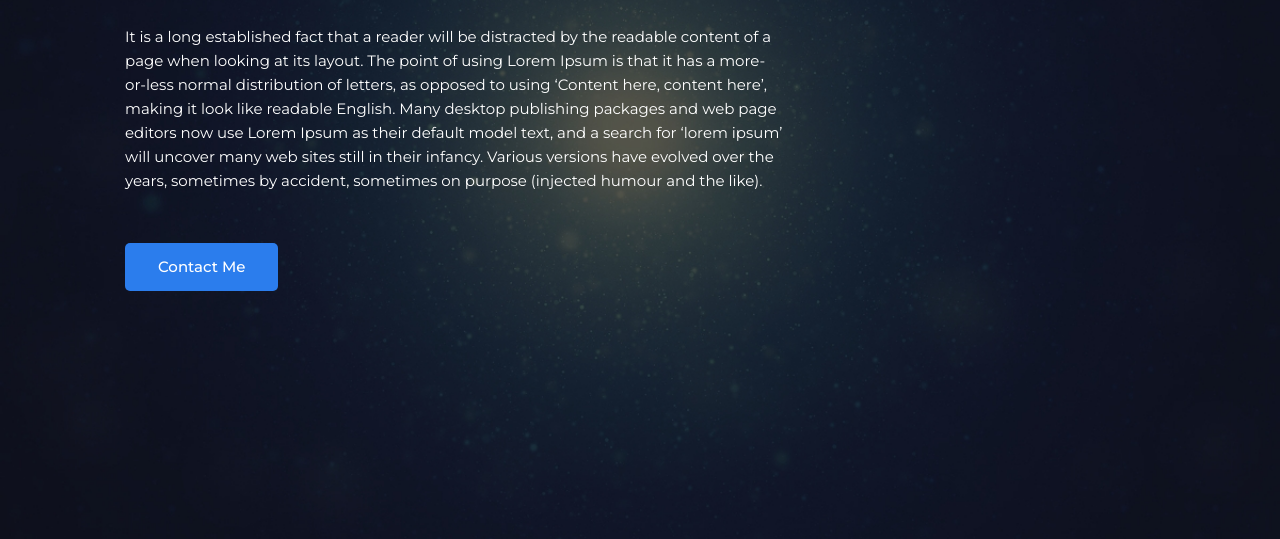
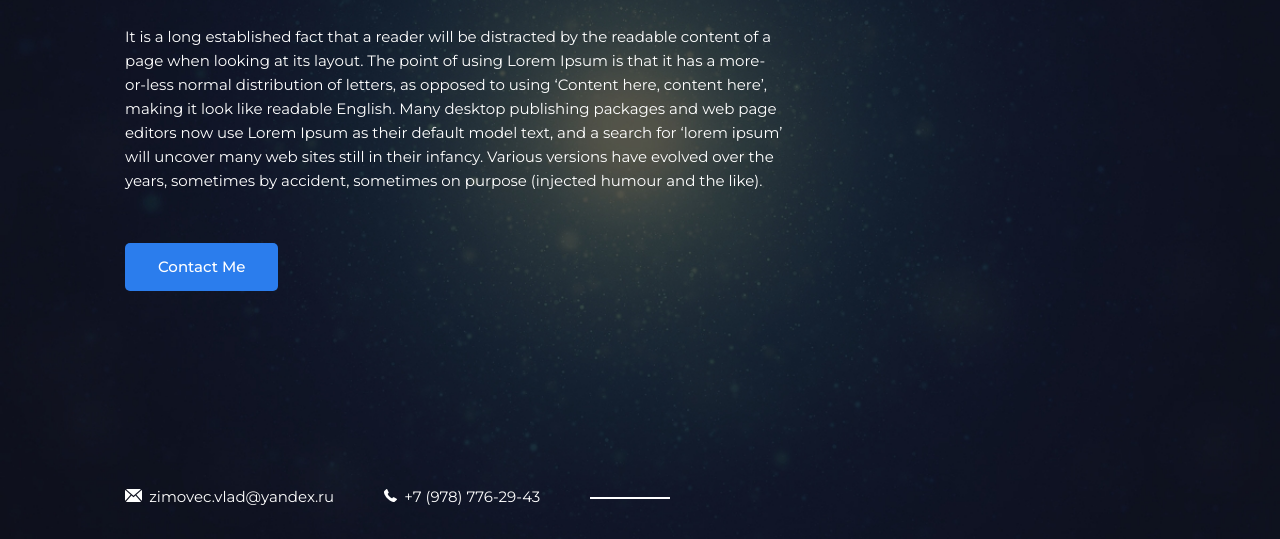
Before and after one commit to Zimovec-Vladislav/my-portfolio-2, a plain HTML site: page index.html in a window 1280 px wide. Shown: the part 261-800 px from the top of the page. Drawn offline with Linux system fonts and the light colour scheme.

Commit message:
common page and home page

```diff
--- a/index.html
+++ b/index.html
@@ -53,7 +53,18 @@
         </div>
 
         <footer class="footer">
-            <div class="container"></div>
+            <div class="container">
+                <div class="contacts">
+                    <a href="mailto:zimovec.vlad@yandex.ru" class="contacts-link">
+                        <img src="img/mail.svg" alt="">
+                        zimovec.vlad@yandex.ru
+                    </a>
+                    <a href="tel:+79787762943" class="contacts-link">
+                        <img src="img/phone.svg" alt="">
+                        +7 (978) 776-29-43
+                    </a>
+                </div>
+            </div>
         </footer>
     </div>
 </body>
--- a/styles/style.css
+++ b/styles/style.css
@@ -134,11 +134,56 @@ p {
     background-color: #2B7DED;
     padding: 12px 33px;
     border-radius: 5px;
+
+    transition: color .2s linear;
+}
+
+.btn:hover {
+    background-color: #246acd;
+}
+
+.btn:active {
+    background-color: #1e57a7;
 }
 
 /* =====FOOTER=====
 =================== */
 .footer {
+    width: 100%;
     position: absolute;
-    bottom: 10px;
+    bottom: 30px;
 }
+
+.contacts {
+    display: flex;
+    align-items: center;
+}
+
+.contacts-link {
+    margin-right: 50px;
+
+    color: white;
+    text-decoration: none;
+
+    position: relative;
+}
+
+.contacts-link img {
+    margin-right: 3px;
+}
+
+.contacts-link:hover {
+    text-decoration: underline;
+}
+
+.contacts-link:last-child:after {
+    content: '';
+    width: 80px;
+    height: 2px;
+    background-color: white;
+    pointer-events: none;
+
+    position: absolute;
+    top: 50%;
+    right: -130px;
+}
```
Also changed, not shown: img/mail.svg (added), img/phone.svg (added).
